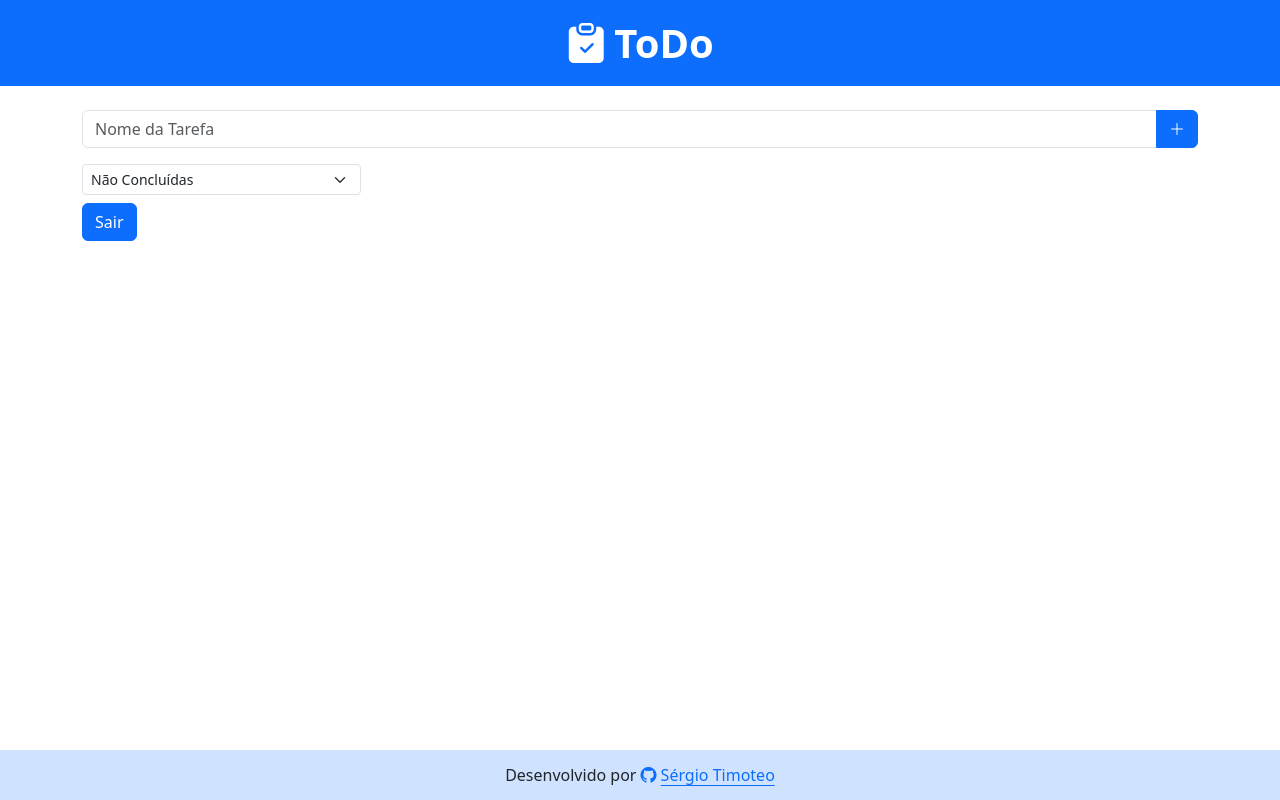
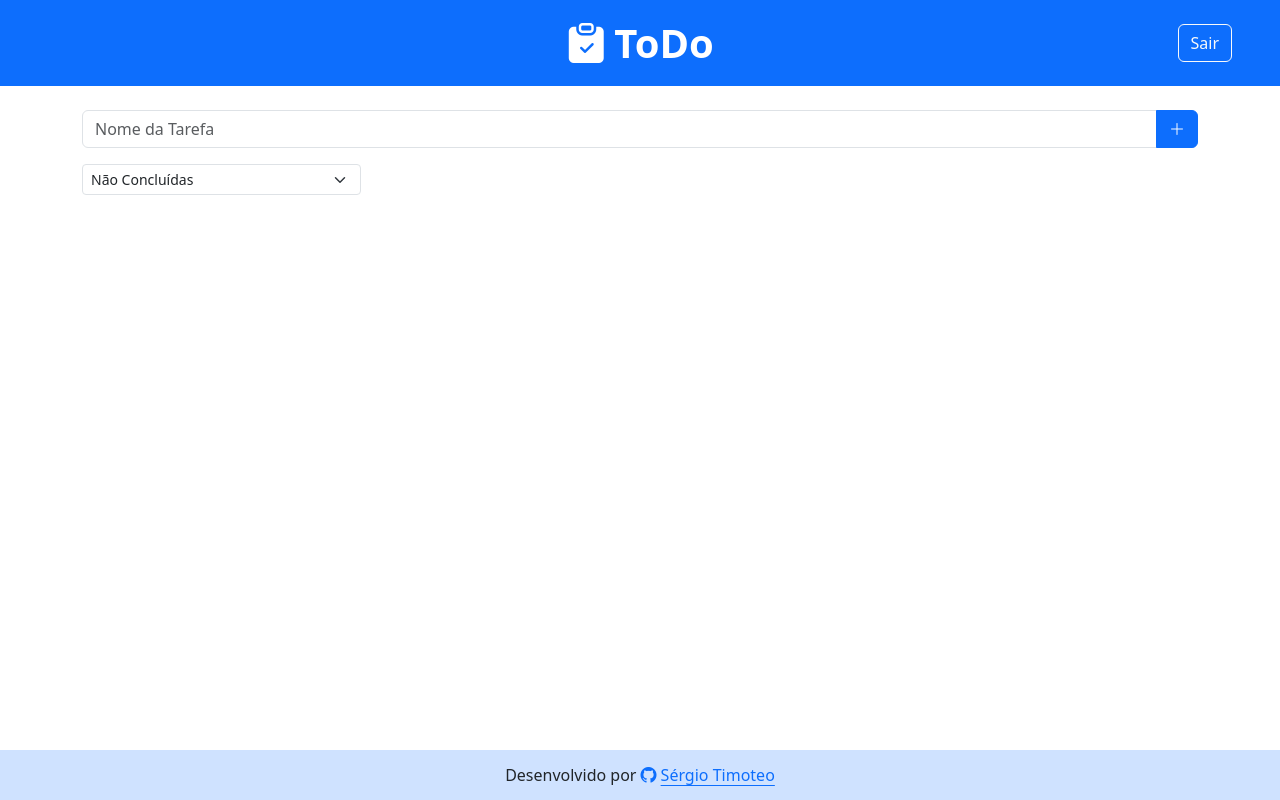
Before and after one commit to sergiotim/toDo, a React (Vite) app: page / in a window 1280 px wide. Built offline with nearby package versions, Linux system fonts and the light colour scheme; sample sign-in values are in the browser's storage.

Commit message:
alteração de local do button logout

```diff
--- a/src/App.tsx
+++ b/src/App.tsx
@@ -39,7 +39,7 @@ function AppContent() {
 
   return (
     <div className="main-container d-flex flex-column">
-      <Header></Header>
+      <Header isLogged={isLogged} onLogout={handleLogout}></Header>
 
       <Routes>
         <Route
--- a/src/components/Header/index.tsx
+++ b/src/components/Header/index.tsx
@@ -1,16 +1,31 @@
 import "./index.css";
-import { Navbar, Container } from "react-bootstrap";
-import { Link } from "react-router-dom";
+import { Navbar, Container, Button } from "react-bootstrap";
 
-export function Header() {
+interface HeaderProps {
+  isLogged: boolean;
+  onLogout: () => void;
+}
+
+export function Header({ isLogged, onLogout }: HeaderProps) {
   return (
     <Navbar bg="primary" data-bs-theme="dark" className="fw-bold mb-4">
-      <Container fluid="md justify-content-center">
-        <Navbar.Brand className="fs-1 m-0" href="/">
+      <div className="col-3"></div>
+      <Container
+        fluid="md"
+        className="d-flex align-items-center col-6 justify-content-center"
+      >
+        <Navbar.Brand className=" fs-1 m-0" href="/">
           <i className="bi bi-clipboard-check-fill me-2"></i>
           ToDo
         </Navbar.Brand>
       </Container>
+      <div className="col-3 d-flex  justify-content-end pe-5">
+        {isLogged && (
+          <Button variant="outline-light" onClick={onLogout}>
+            Sair
+          </Button>
+        )}
+      </div>
     </Navbar>
   );
 }
--- a/src/pages/home/index.tsx
+++ b/src/pages/home/index.tsx
@@ -115,8 +115,6 @@ export function Home({onLogout}:HomeProps) {
               ></Task>
             ))}
         </Stack>
-        <Button onClick={onLogout}> Sair</Button>
-        {/* <Link to={"/login"}>login</Link> */}
       </Container>
     </>
   );
```
